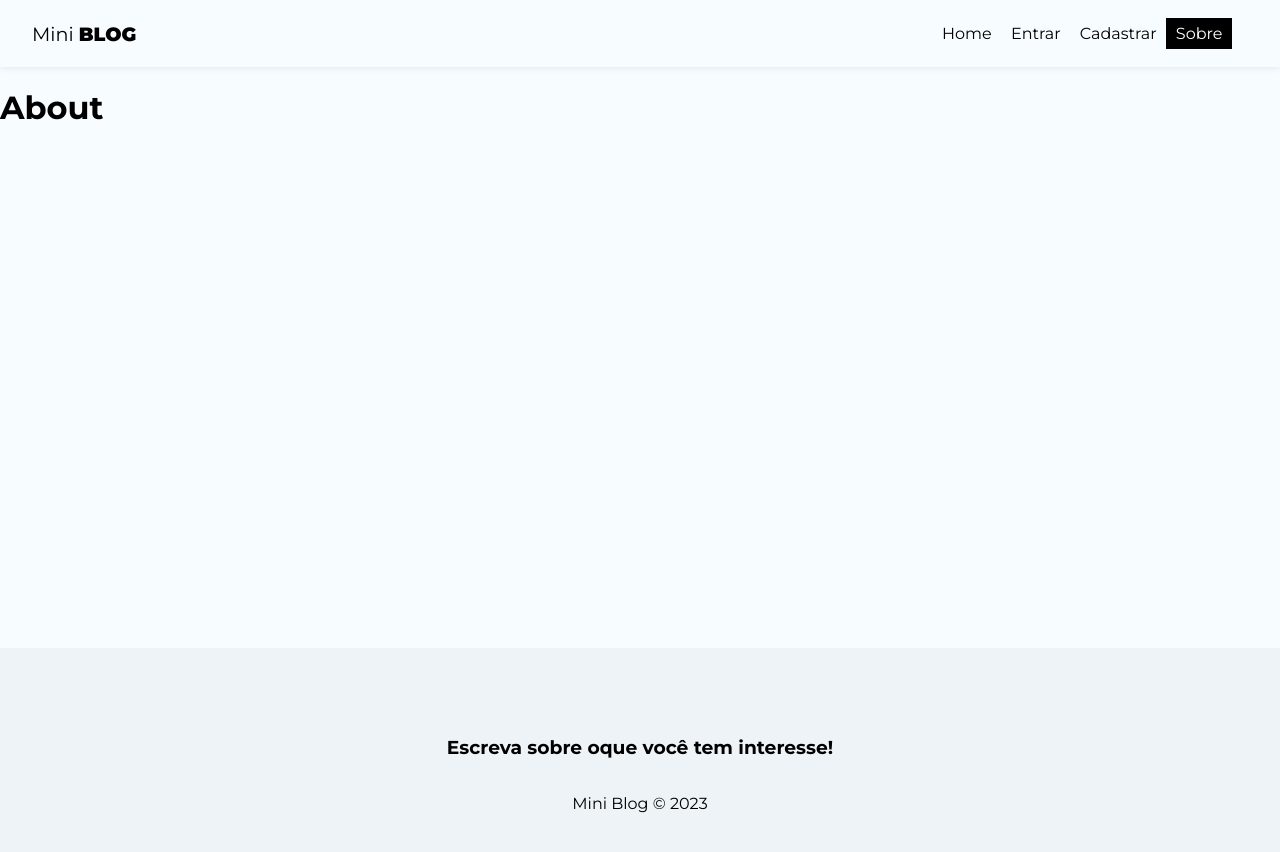
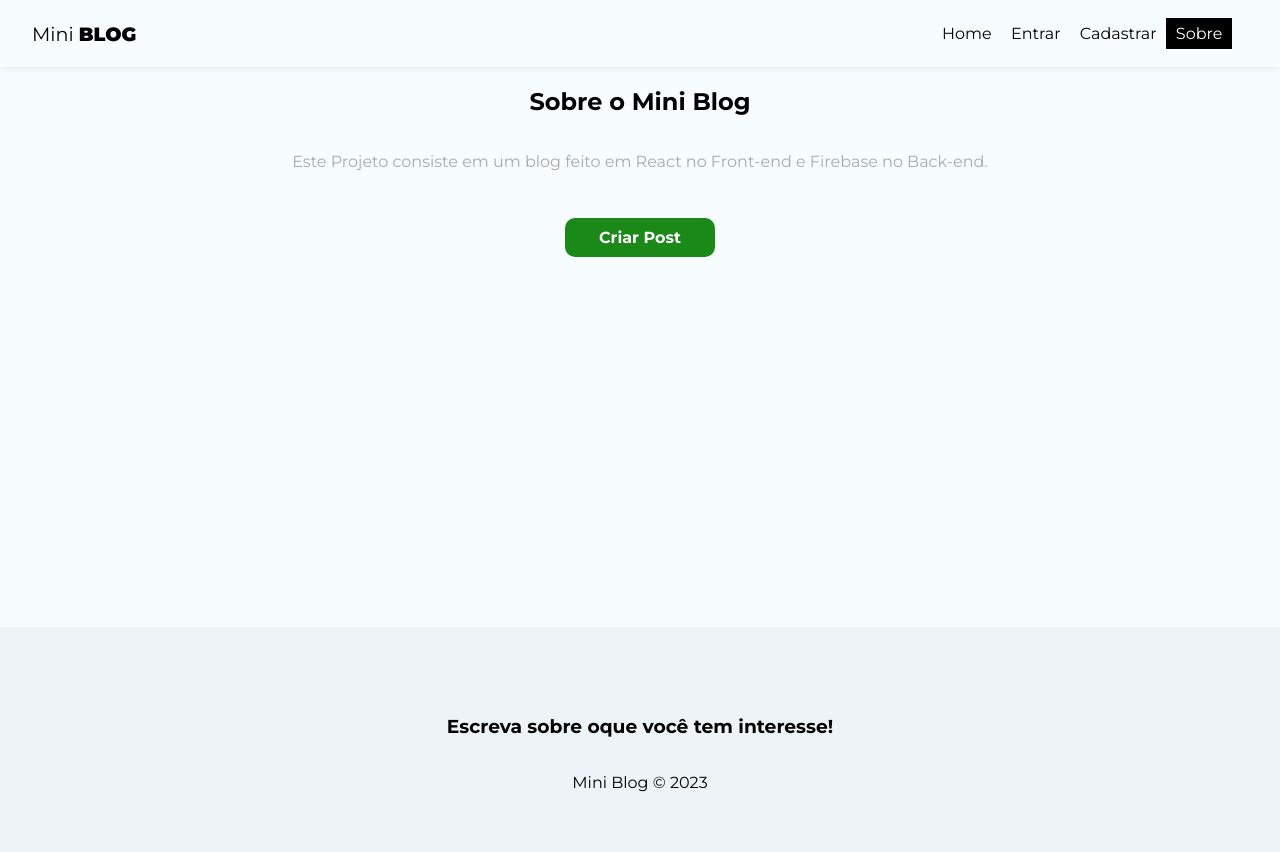
Before and after one commit to NathanKusters/Miniblog, a React (Vite) app: page /about in a window 1280 px wide. Shown: the top 852 px of the page. Built offline with nearby package versions, Linux system fonts and the light colour scheme; no server answers.

Commit message:
bloqueando página que precisam de autenticação e adicionando conteudo para o About

```diff
--- a/src/App.jsx
+++ b/src/App.jsx
@@ -50,10 +50,22 @@
           <Routes>
             <Route path='/' element={<Home />} />
             <Route path='/about' element={<About />} />
-            <Route path='/login' element={<Login />} />
-            <Route path='/register' element={<Register />} />
-            <Route path='/posts/create' element={<CreatePost />} />
-            <Route path='/dashboard' element={<Dashboard />} />
+            <Route
+              path='/login'
+              element={!user ? <Login /> : <Navigate to="/" />}
+            />
+            <Route
+              path='/register'
+              element={!user ? <Register /> : <Navigate to="/" />}
+            />
+            <Route
+              path='/posts/create'
+              element={user ? <CreatePost /> : <Navigate to="/login" />}
+            />
+            <Route
+              path='/dashboard'
+              element={user ? <Dashboard /> : <Navigate to="/login" />}
+            />
           </Routes>
         </div>
         <Footer />
--- a/src/pages/About/About.jsx
+++ b/src/pages/About/About.jsx
@@ -1,9 +1,19 @@
 // CSS
 import styles from "./About.module.css";
 
+import { Link } from "react-router-dom";
+
 const About = () => {
   return (
-    <h1>About</h1>
+    <div  className={styles.about}>
+      <h2>
+        Sobre o Mini <span>Blog</span>
+      </h2>
+      <p>Este Projeto consiste em um blog feito em React no Front-end e Firebase no Back-end.</p>
+      <Link to="/posts/create" className="btn">
+        Criar Post
+      </Link>
+    </div>
   )
 }
 
--- a/src/pages/About/About.module.css
+++ b/src/pages/About/About.module.css
@@ -0,0 +1,17 @@
+.about {
+    text-align: center;
+    display: flex;
+    flex-direction: column;
+    align-items: center;
+}
+
+.about p {
+    color: #aaa;
+    margin-bottom: 2em;
+}
+
+.about a {
+    display: block;
+    margin-top: 15px;
+    padding: 10px 15px;
+}
```
